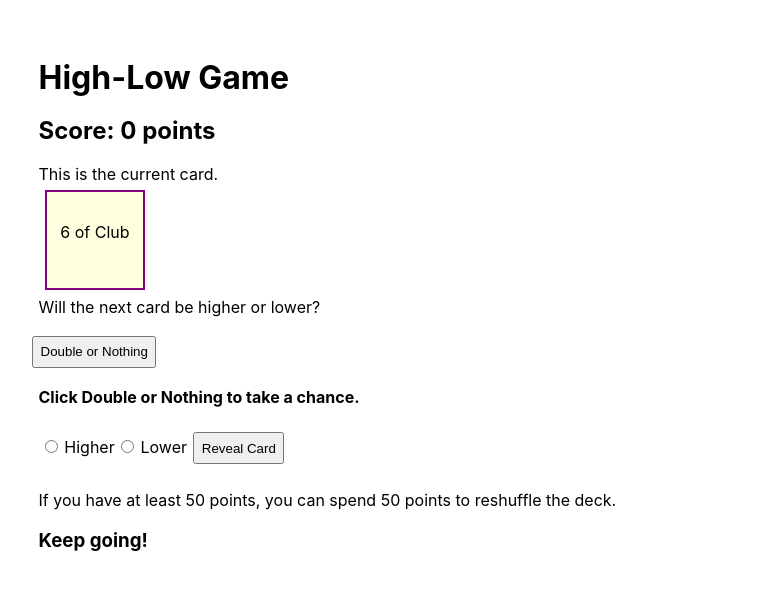
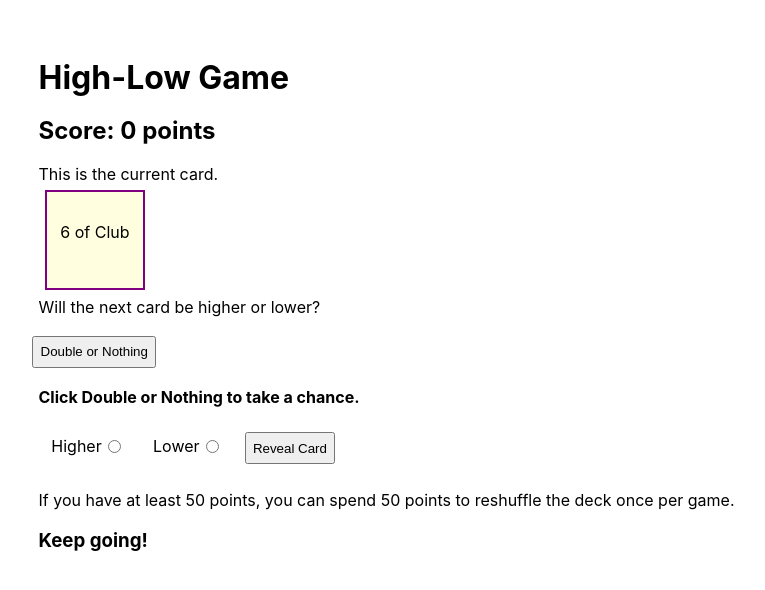
Before and after one commit to franco-ortega/ti-high-low, a React (Create React App) app: page / in a window 1280 px wide. Shown: the top 590 px of the page, without its empty margins (19-784 px from the left). Built offline with nearby package versions, Linux system fonts and the light colour scheme.

Commit message:
limit reshuffle to once per game as per the instructions

```diff
--- a/src/App.js
+++ b/src/App.js
@@ -41,6 +41,7 @@ function App() {
   const [doubleOrNothing, setDoubleOrNothing] = useState(false);
   const [reshuffleDeck, setReshuffleDeck] = useState(false);
   const [shuffleItAgain, setShuffleItAgain] = useState(false);
+  const [wasReshuffled, setWasReshuffled] = useState(false);
 
   // const [cardInView, setCardInView] = useState({});
   const [highOrLow, setHighOrLow] = useState('');
@@ -129,23 +130,29 @@ function App() {
   // don't change the current card until after the Higher/Lower button is clicked
 
   const reshuffle = () => {
-    setShuffleItAgain(!shuffleItAgain)
+    setShuffleItAgain(true);
+    setWasReshuffled(true);
     setScore(score - 50);
     setPlaceInDeck(0);
   };
 
   // RESHUFFLE DECK COMPONENT
   const ReshuffleDeck = () => {
-    if(reshuffleDeck)
+    if(reshuffleDeck && !wasReshuffled)
      return (
       <button onClick={reshuffle}>
         Reshuffle Deck for 50 points
       </button>
     );
 
+    if(reshuffleDeck && wasReshuffled)
+    return (
+      <div>You have used your reshuffle for this game.</div>
+    )
+
     return (
       <div>
-        If you have at least 50 points, you can spend 50 points to reshuffle the deck.
+        If you have at least 50 points, you can spend 50 points to reshuffle the deck once per game.
       </div>
     );
 
@@ -234,8 +241,12 @@ function App() {
       <CurrentCard />
       <DoubleButton />
       <form onChange={chooseHigherOrLower}>
-        <input type="radio" name="direction" value="HIGH" />Higher
-        <input type="radio" name="direction" value="LOW" />Lower
+        <label>Higher
+          <input type="radio" name="direction" value="HIGH" />
+        </label>
+        <label>Lower
+          <input type="radio" name="direction" value="LOW" />
+          </label>
         <button onClick={revealCard}>Reveal Card</button>
       </form>
       <ReshuffleDeck />
```
